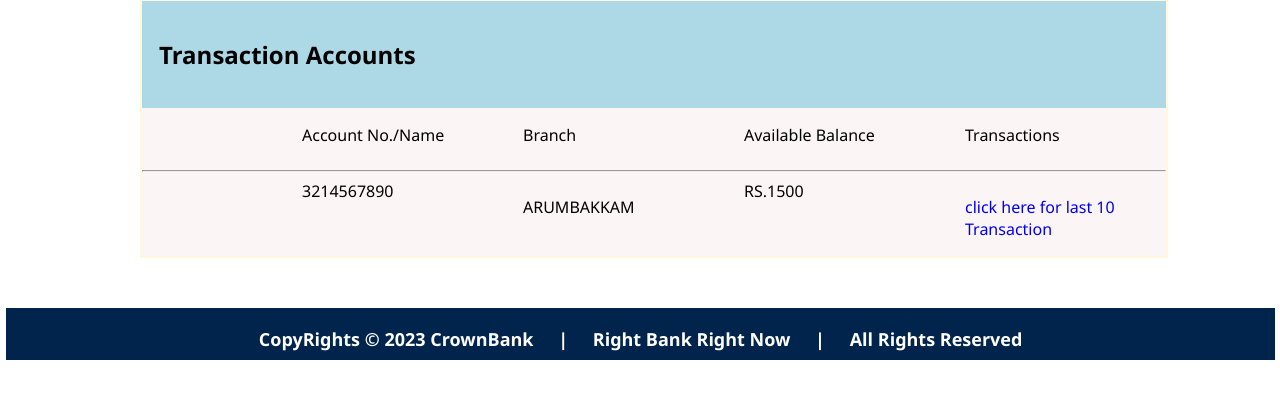
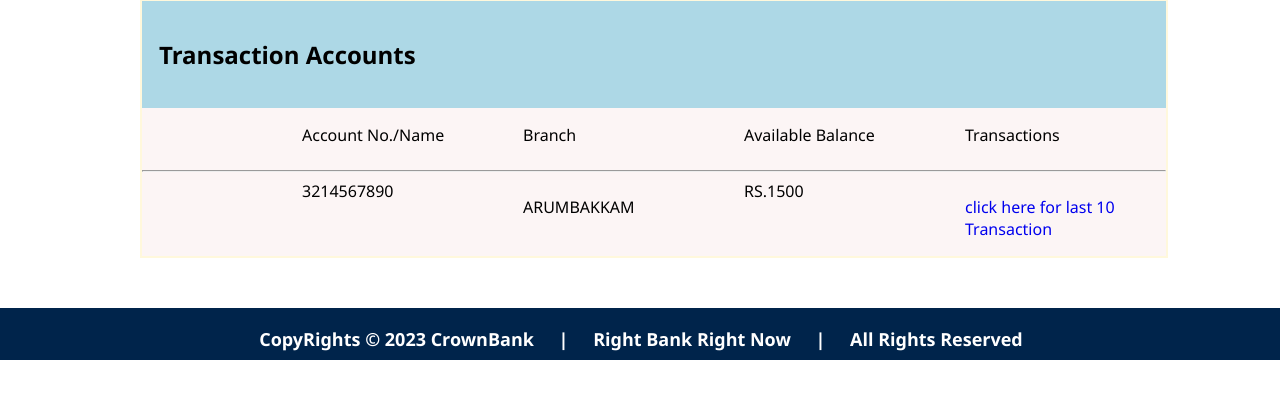
Before and after one commit to MEBOT-IT/Banking, a PHP site: page /Html/home1.html in a window 1280 px wide. Shown: the part 396-800 px from the top of the page. Run offline with PHP 8.4, Linux system fonts and the light colour scheme.

Commit message:
final commit

```diff
--- a/CSS/home1.css
+++ b/CSS/home1.css
@@ -1,6 +1,7 @@
 body{
     margin:0%;
     font-family:'Segoe UI', Tahoma, Geneva, Verdana, sans-serif;
+    overflow-x: hidden;
 }
 header{
     width: 100%;
@@ -98,18 +99,16 @@ button:hover{
     width: 80%;
     margin-left: 140px;
 }
-.copyright {
-    width: 99%;
+.copyright{
+    width: 100%;
     height: 50px;
-    padding: 1px;
     font-size: large;
     font-weight: bold;
     margin-top:50px;
     text-align: center;
     background-color: #00244b;
     justify-content: center;
-    position: absolute;
-    left: 6px;
+    padding: 1px;
 }
 .copy{
     color: white;
--- a/Html/about.html
+++ b/Html/about.html
@@ -197,6 +197,11 @@
                     <h3 class="dirname">Kokila</h3>
                     <h5 class="dirdes">Chief Financial Officer</h5>
                 </div>
+                <div class="director">
+                    <img src="/images/Jagadesh.jpg" class="dirimg">
+                    <h3 class="dirname">Jagadesh</h3>
+                    <h5 class="dirdes">Non Executive Director</h5>
+                </div>
             </div>
         </div>
         <div class="corp" id="corpo">
--- a/JS/LogValidate.js
+++ b/JS/LogValidate.js
@@ -1,7 +1,7 @@
 function validate(){
 var username = document.getElementById("username").value;
 var password = document.getElementById("password").value;
-    if(username == "aravind" && password == "aravind02")
+    if(username == "Aravind" && password == "Aravind@02")
     {
         window.location.assign("home1.html");
         alert("Login successfull");
--- a/JS/logout.js
+++ b/JS/logout.js
@@ -4,8 +4,8 @@ logoutBtn.addEventListener("click",() => {
     const confirmlog = confirm("Are you sure you want to log out?")
     if (confirmlog){
         alert("You have been successfully logged out");
+        window.close("#");
         window.open("index.html");
-
     }
 }
 );
```
Also changed, not shown: Images/Jagadesh.jpg (added).
